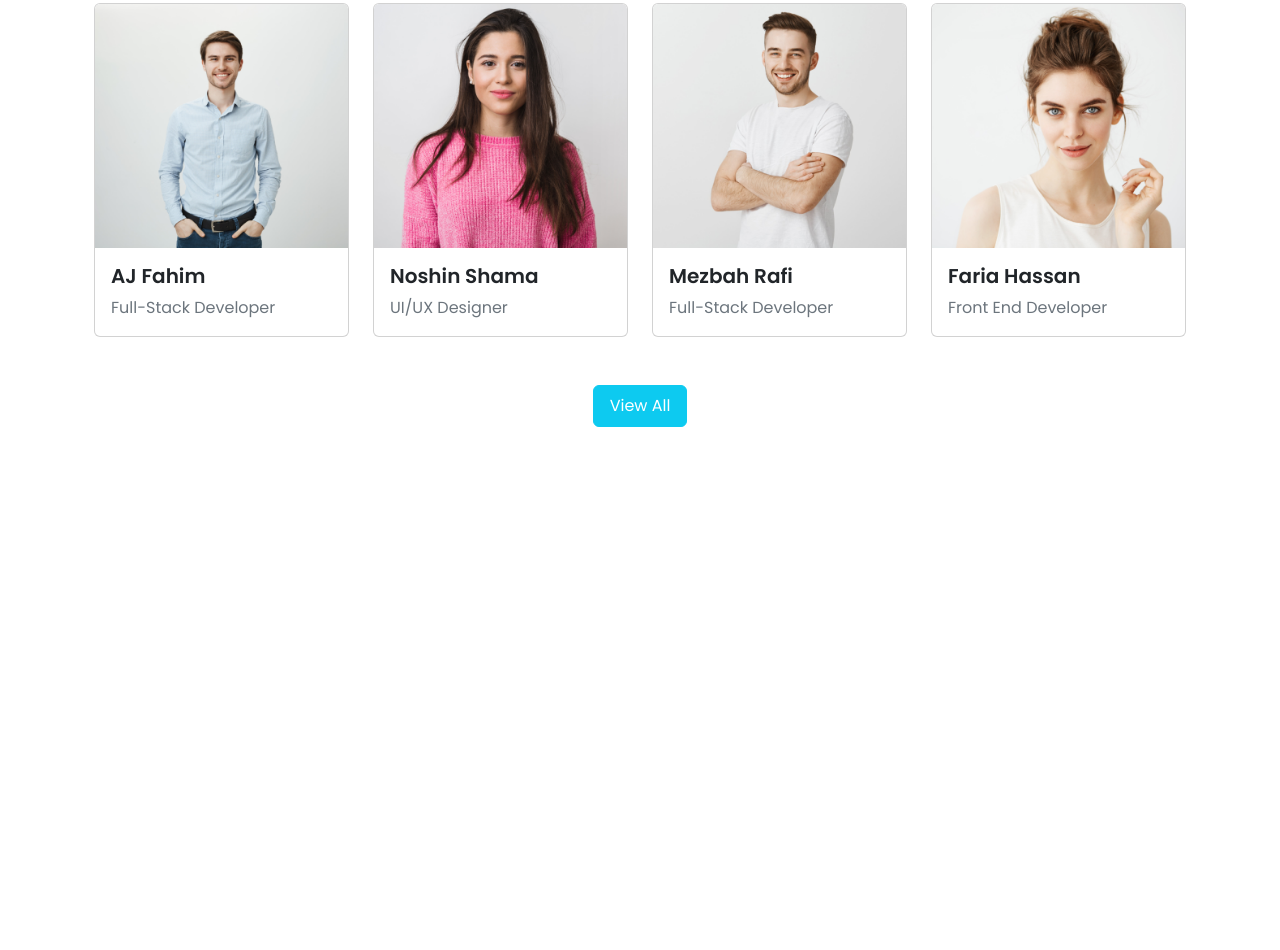
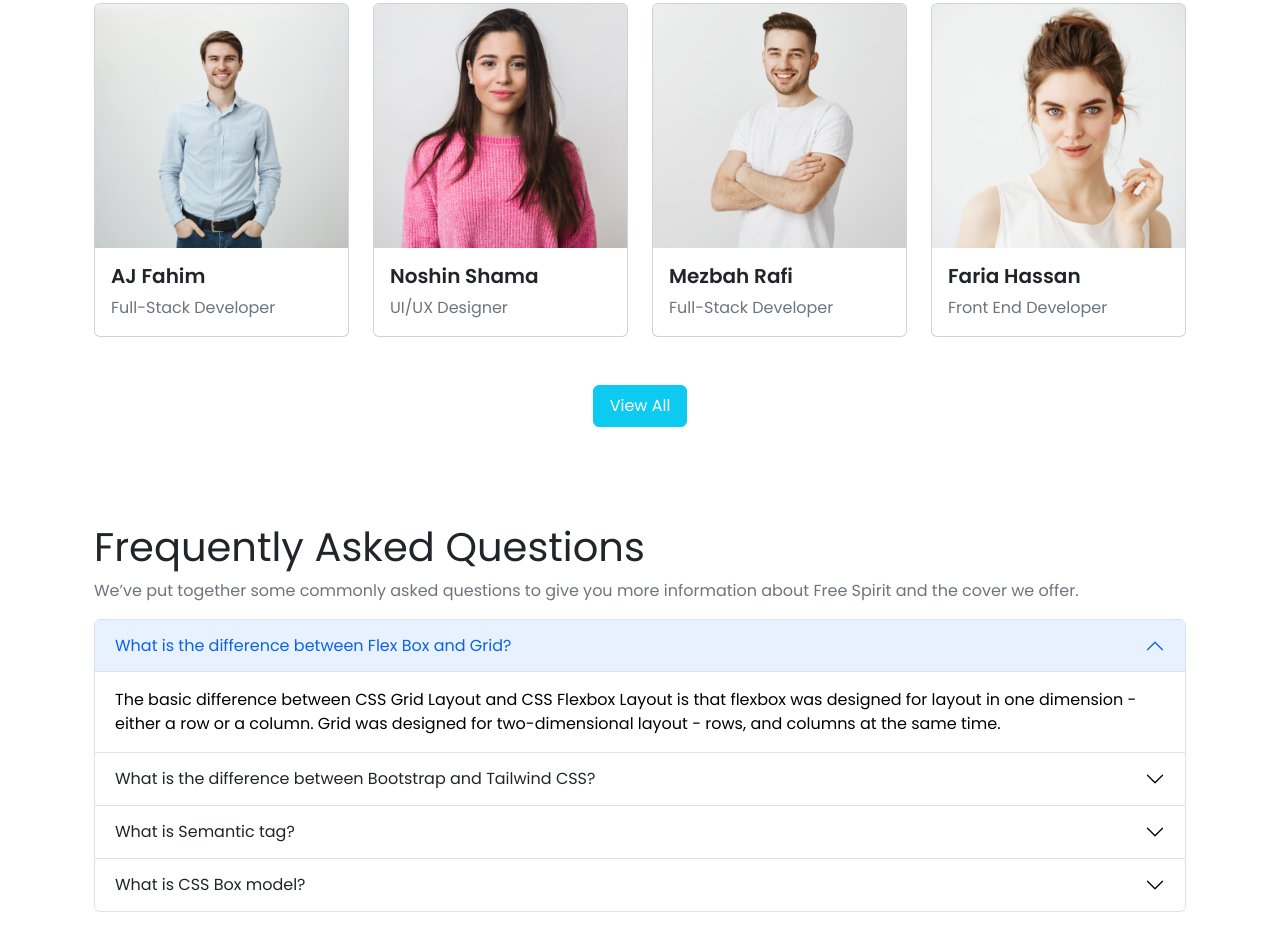
Before and after one commit to ajfahim/landing-page-bootstrap, a plain HTML site: page index.html in a window 1280 px wide. Shown: the part 2292-3242 px from the top of the page. Before the commit the page ends 2815 px from the top, so only its background shows below. Drawn offline with nearby package versions, Linux system fonts and the light colour scheme.

Commit message:
Finished working with FAQ section

```diff
--- a/index.html
+++ b/index.html
@@ -429,6 +429,129 @@
           </button>
         </div>
       </div>
+
+      <!-- FAQ section  -->
+      <section class="container my-5">
+        <div class="text-center text-md-start">
+          <h1>Frequently Asked Questions</h1>
+          <p class="text-muted">
+            We’ve put together some commonly asked questions to give you more
+            information about Free Spirit and the cover we offer.
+          </p>
+        </div>
+        <div class="accordion" id="accordionExample">
+          <div class="accordion-item">
+            <h2 class="accordion-header" id="headingOne">
+              <button
+                class="accordion-button"
+                type="button"
+                data-bs-toggle="collapse"
+                data-bs-target="#collapseOne"
+                aria-expanded="true"
+                aria-controls="collapseOne"
+              >
+                What is the difference between Flex Box and Grid?
+              </button>
+            </h2>
+            <div
+              id="collapseOne"
+              class="accordion-collapse collapse show"
+              aria-labelledby="headingOne"
+              data-bs-parent="#accordionExample"
+            >
+              <div class="accordion-body">
+                The basic difference between CSS Grid Layout and CSS Flexbox
+                Layout is that flexbox was designed for layout in one dimension
+                - either a row or a column. Grid was designed for
+                two-dimensional layout - rows, and columns at the same time.
+              </div>
+            </div>
+          </div>
+          <div class="accordion-item">
+            <h2 class="accordion-header" id="headingTwo">
+              <button
+                class="accordion-button collapsed"
+                type="button"
+                data-bs-toggle="collapse"
+                data-bs-target="#collapseTwo"
+                aria-expanded="false"
+                aria-controls="collapseTwo"
+              >
+                What is the difference between Bootstrap and Tailwind CSS?
+              </button>
+            </h2>
+            <div
+              id="collapseTwo"
+              class="accordion-collapse collapse"
+              aria-labelledby="headingTwo"
+              data-bs-parent="#accordionExample"
+            >
+              <div class="accordion-body">
+                The significant difference between Tailwind CSS and Bootstrap is
+                that Tailwind offers predesigned widgets to build a site from
+                scratch with fast UI development, while Bootstrap comes with a
+                set of pre-styled responsive, mobile-first components that
+                possess a definite UI kit.
+              </div>
+            </div>
+          </div>
+          <div class="accordion-item">
+            <h2 class="accordion-header" id="headingThree">
+              <button
+                class="accordion-button collapsed"
+                type="button"
+                data-bs-toggle="collapse"
+                data-bs-target="#collapseThree"
+                aria-expanded="false"
+                aria-controls="collapseThree"
+              >
+                What is Semantic tag?
+              </button>
+            </h2>
+            <div
+              id="collapseThree"
+              class="accordion-collapse collapse"
+              aria-labelledby="headingThree"
+              data-bs-parent="#accordionExample"
+            >
+              <div class="accordion-body">
+                Semantic HTML elements are those that clearly describe their
+                meaning in a human- and machine-readable way. Elements such as
+                code header , footer and article are all considered semantic
+                because they accurately describe the purpose of the element and
+                the type of content that is inside them.
+              </div>
+            </div>
+          </div>
+          <div class="accordion-item">
+            <h2 class="accordion-header" id="headingFour">
+              <button
+                class="accordion-button collapsed"
+                type="button"
+                data-bs-toggle="collapse"
+                data-bs-target="#collapseFour"
+                aria-expanded="false"
+                aria-controls="collapseFour"
+              >
+                What is CSS Box model?
+              </button>
+            </h2>
+            <div
+              id="collapseFour"
+              class="accordion-collapse collapse"
+              aria-labelledby="headingFour"
+              data-bs-parent="#accordionExample"
+            >
+              <div class="accordion-body">
+                In CSS, the term "box model" is used when talking about design
+                and layout. The CSS box model is essentially a box that wraps
+                around every HTML element. It consists of: margins, borders,
+                padding, and the actual content.
+              </div>
+            </div>
+          </div>
+        </div>
+      </section>
     </main>
     <!---------------------------------------------------------
                      main section end
```
